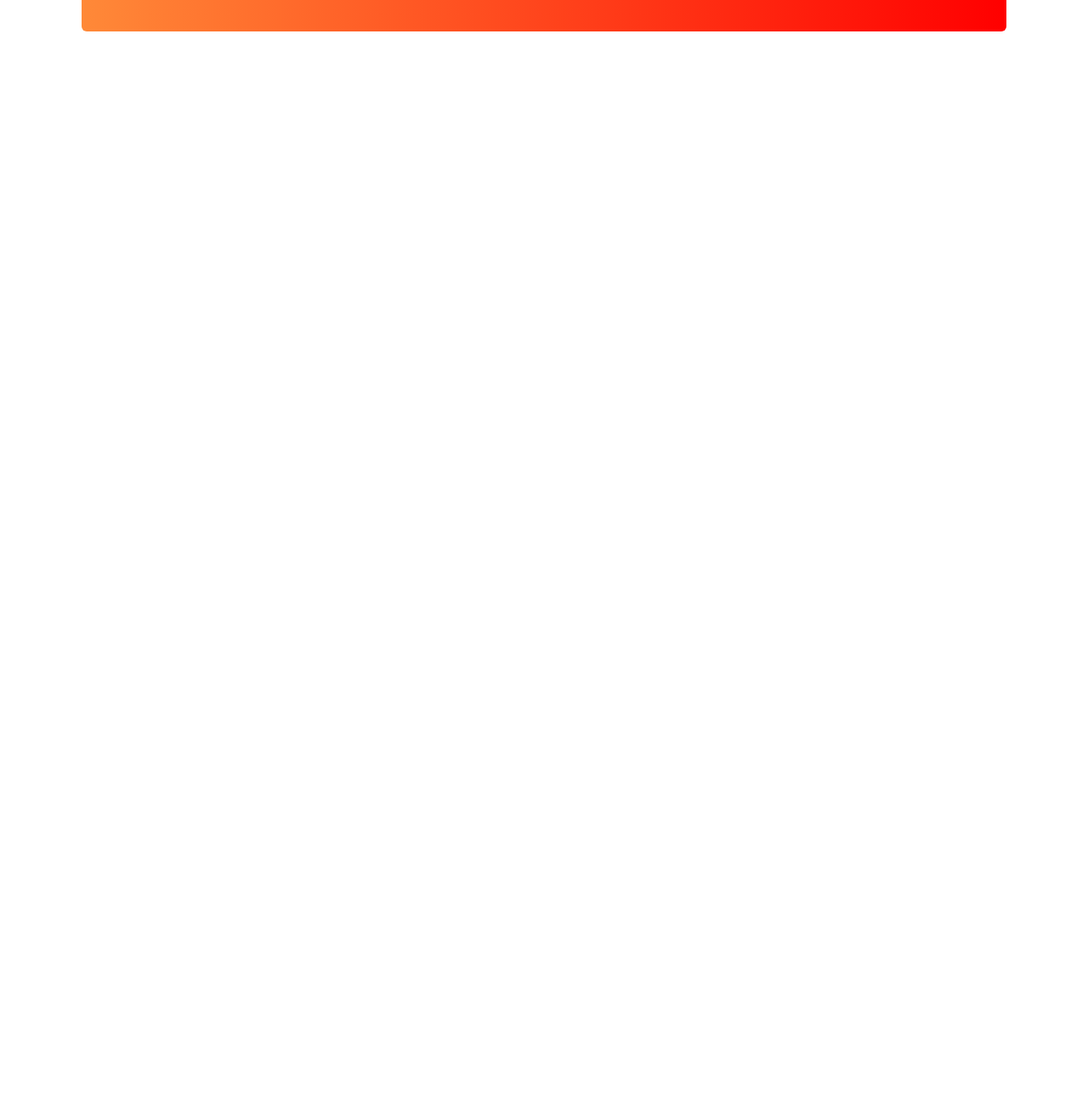
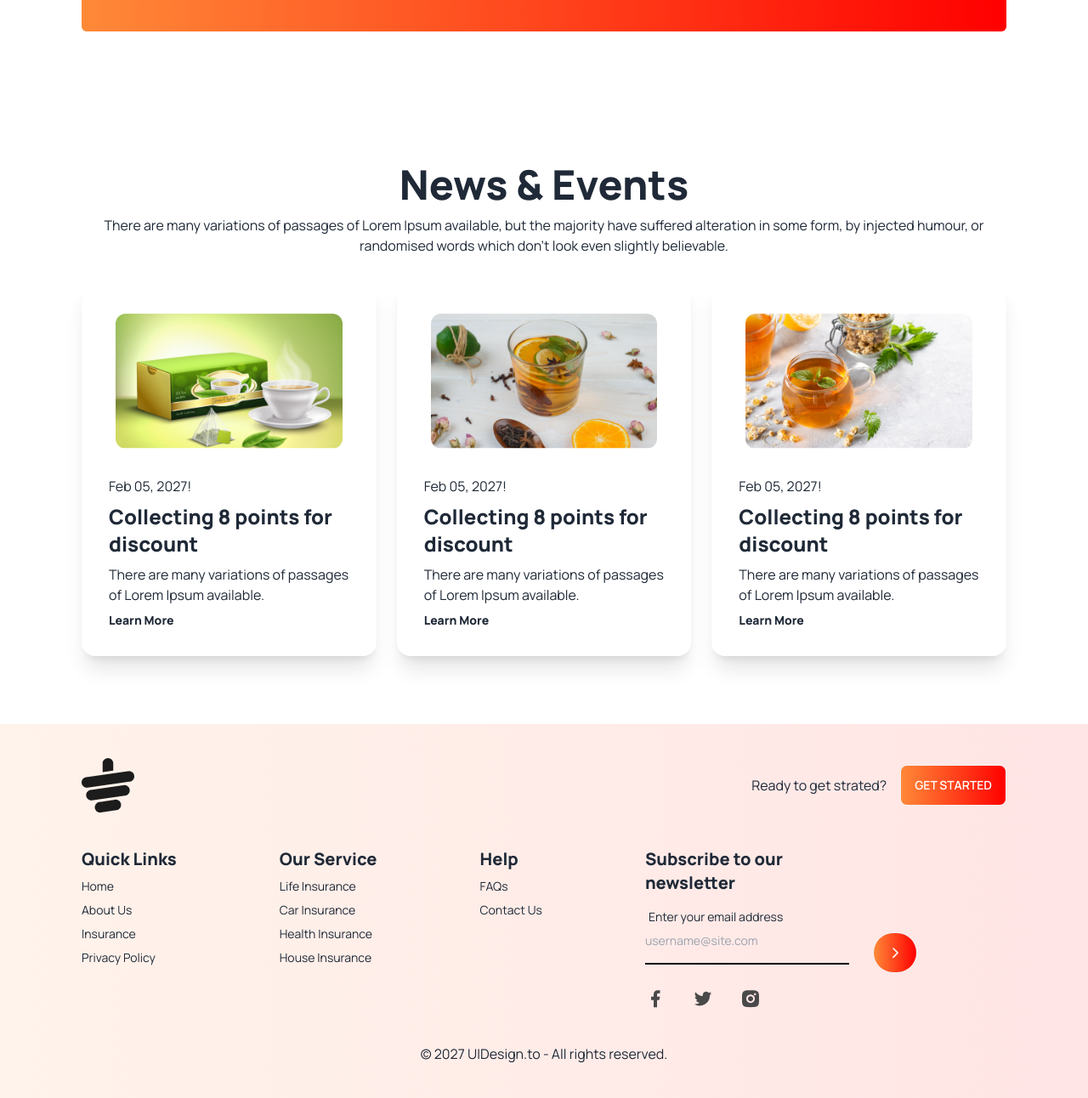
Before and after one commit to Foyez-Ahamed/online-tea-house, a plain HTML site: page index.html in a window 1280 px wide. Shown: the part 2311-3603 px from the top of the page at 85% size. Before the commit the page ends 2368 px from the top, so only its background shows below. Drawn offline with nearby package versions, Linux system fonts and the light colour scheme.

Commit message:
news and footer section added

```diff
--- a/index.html
+++ b/index.html
@@ -38,6 +38,9 @@
   <style>
    .font-manrope{
     font-family: 'Manrope', sans-serif;
+   }
+   .footer-bg{
+    background: linear-gradient(270deg, rgba(255, 0, 0, 0.10) 0%, rgba(255, 137, 56, 0.10) 100%);
    }
   </style>
 
@@ -197,7 +200,7 @@
             <div class=" text-white space-y-5">
                 <h1 class=" text-2xl lg:text-4xl font-extrabold">Meet Our Super <br> Clients</h1>
                 <p>There are many variations of passages of Lorem Ipsum available, but the majority have suffered alteration in some form, by injected humour,or randomised words which don't look even slightly believable. </p>
-                <button class="btn text-orange-600 capitalize font-semibold">Show All</button>
+                <button class=" btn text-orange-500 capitalize font-semibold">Show All</button>
                </div>
            </div>
 
@@ -261,13 +264,126 @@
 
      </section>
      <!-- super client section -->
+
+     <!-- news and event section -->
+     <section class="max-w-screen-xl mx-auto px-8 md:px-16 lg:px-24 py-5 lg:py-20 mt-10 lg:mt-14" >
+
+       <!-- heading -->
+       <div class="text-center  space-y-3">
+        <h1 class=" capitalize text-2xl font-extrabold h-text-color lg:text-5xl ">News & Events</h1>
+        <p class="p-text-color">There are many variations of passages of Lorem Ipsum available, but the majority have suffered alteration in some form, by injected humour, or randomised words which don't look even slightly believable.</p>
+      </div>
+
+      <!-- cards -->
+       <div class="mt-7 grid grid-cols-1 gap-6 md:grid-cols-2 lg:grid-cols-3">
+        <!-- card one -->
+        <div>
+          <div class="card  bg-base-100 shadow-xl">
+            <figure class="px-10 pt-10">
+              <img src="./images/news-1.png" alt="Shoes" class="rounded-xl" />
+            </figure>
+            <div class="card-body">
+              <h2 class="p-text-color">Feb 05, 2027!</h2>
+              <h1 class="text-2xl font-extrabold h-text-color">Collecting 8 points for discount</h1>
+              <p class="p-text-color">There are many variations of passages of Lorem Ipsum available.</p>
+              <p class="text-sm font-extrabold h-text-color">Learn More</p>
+            </div>
+          </div>
+        </div>
+
+        <!-- card two -->
+        <div>
+          <div class="card  bg-base-100 shadow-xl">
+            <figure class="px-10 pt-10">
+              <img src="./images/news-2.png" alt="Shoes" class="rounded-xl" />
+            </figure>
+            <div class="card-body">
+              <h2 class="p-text-color">Feb 05, 2027!</h2>
+              <h1 class="text-2xl font-extrabold h-text-color">Collecting 8 points for discount</h1>
+              <p class="p-text-color">There are many variations of passages of Lorem Ipsum available.</p>
+              <p class="text-sm font-extrabold h-text-color">Learn More</p>
+            </div>
+          </div>
+        </div>
+
+        <!-- card three -->
+        <div>
+          <div class="card  bg-base-100 shadow-xl">
+            <figure class="px-10 pt-10">
+              <img src="./images/news-3.png" alt="Shoes" class="rounded-xl" />
+            </figure>
+            <div class="card-body">
+              <h2 class="p-text-color">Feb 05, 2027!</h2>
+              <h1 class="text-2xl font-extrabold h-text-color">Collecting 8 points for discount</h1>
+              <p class="p-text-color">There are many variations of passages of Lorem Ipsum available.</p>
+              <p class="text-sm font-extrabold h-text-color">Learn More</p>
+            </div>
+          </div>
+        </div>
+       </div>
+     </section>
+     <!-- news and event section -->
    </main>
    <!-- main section end here -->
 
    <!-- footer section start here -->
-   <footer>
+   <footer class="max-w-screen-xl mx-auto px-8 md:px-16 lg:px-24 py-10 footer-bg">
 
-   </footer>
+    <div class="flex justify-between items-center gap-4">
+      <div>
+      <img src="./images/cup.png" alt="">
+      </div>
+
+      <div class="flex items-center gap-4">
+      <h1>Ready to get strated?</h1>
+      <button class="btn bg-gradient-to-r from-[#FF8938] to-[#F00] text-white">Get Started</button>
+      </div>
+     </div>
+
+
+    <section class="footer mt-10">
+      <div>
+        <span class="text-xl font-extrabold">Quick Links</span>
+        <a class="link link-hover">Home</a>
+        <a class="link link-hover">About Us</a>
+        <a class="link link-hover">Insurance</a>
+        <a class="link link-hover">Privacy Policy</a>
+      </div>
+      <div>
+        <span class="text-xl font-extrabold">Our Service</span>
+        <a class="link link-hover">Life Insurance</a>
+        <a class="link link-hover">Car Insurance</a>
+        <a class="link link-hover">Health Insurance</a>
+        <a class="link link-hover">House Insurance</a>
+      </div>
+      <div>
+        <span class="text-xl font-extrabold">Help</span>
+        <a class="link link-hover">FAQs</a>
+        <a class="link link-hover">Contact Us</a>
+      </div>
+      <div>
+        <span class="text-xl font-extrabold">Subscribe to our <br> newsletter</span>
+        <div class="form-control w-80">
+          <label class="label">
+            <span class="label-text">Enter your email address</span>
+          </label>
+          <div class="relative">
+            <input type="text" placeholder="username@site.com" class="bg-transparent border-b-2 border-black outline-none w-60 pb-4" />
+
+            <button class="btn btn bg-gradient-to-r from-[#FF8938] to-[#F00] text-white absolute top-0 right-0 rounded-full"><img src="./images/Frame 4140.svg" alt=""></button>
+
+            <div class="mt-7 flex items-center gap-8">
+              <a href="#"><img src="./images/Frame.svg" alt=""></a>
+             <a href="#"> <img src="./images/Frame (1).svg" alt=""></a>
+             <a href="#"><img src="./images/Frame (2).svg" alt=""></a>
+            </div>
+          </div>
+        </div>
+      </div>
+    </section>
+
+     <h1 class="text-center mt-10">© 2027 UIDesign.to - All rights reserved.</h1>
+  </footer>
    <!-- footer section end here -->
 </body>
 </html>
```
Also changed, not shown: images/Frame (1).svg (added), images/Frame (2).svg (added), images/Frame 4140.svg (added), images/Frame.svg (added).
